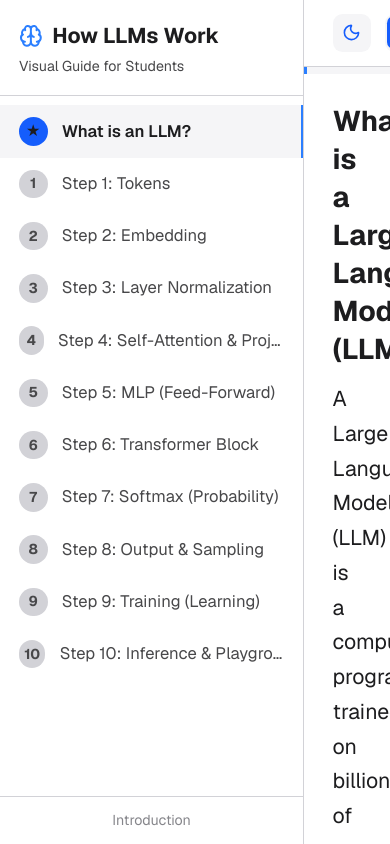
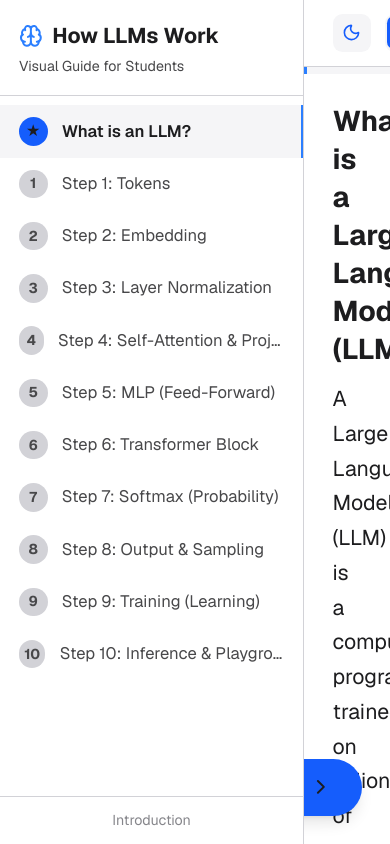
Before and after one commit to fatihalp/how-llm-works-for-dummies, a Next.js app: page /en in a window 390 px wide. Built offline with nearby package versions, Linux system fonts and the light colour scheme.

Commit message:
First - Turkish Added

```diff
--- a/src/app/[locale]/page.tsx
+++ b/src/app/[locale]/page.tsx
@@ -179,7 +179,7 @@ function AppContent() {
       </aside>
 
       {/* Main content */}
-      <main className="flex-1 flex flex-col overflow-hidden">
+      <main className="flex-1 flex flex-col overflow-hidden relative">
         {/* Top bar */}
         <header className="h-14 bg-slate-900/50 backdrop-blur border-b border-slate-700 flex items-center justify-between px-6 shrink-0 z-10">
           <h2 className="text-lg font-semibold text-white truncate max-w-[200px] sm:max-w-xs">{t(sections[currentStep].titleKey)}</h2>
@@ -260,7 +260,7 @@ function AppContent() {
         </div>
 
         {/* Content area */}
-        <div className="flex-1 overflow-y-auto p-6 md:p-10 relative">
+        <div className="flex-1 overflow-y-auto p-6 md:p-10 pb-24 relative">
           <AnimatePresence mode="wait" custom={direction}>
             <motion.div
               key={sections[currentStep].id + "_" + currentSlide + "_" + locale}
@@ -275,6 +275,19 @@ function AppContent() {
             </motion.div>
           </AnimatePresence>
         </div>
+
+        {/* Floating Next Button */}
+        {!(currentStep === sections.length - 1 && currentSlide === sections[currentStep].slidesCount - 1) && (
+          <div className="absolute bottom-6 right-6 md:bottom-10 md:right-10 z-20">
+            <button
+              onClick={next}
+              className="flex items-center gap-2 px-6 py-3 bg-blue-600 hover:bg-blue-500 text-white rounded-full font-semibold shadow-lg hover:shadow-xl transition-all hover:scale-105 duration-200 cursor-pointer text-base active:scale-95 group"
+            >
+              <span>{locale === "tr" ? "İleri" : "Next"}</span>
+              <ChevronRight className="w-5 h-5 group-hover:translate-x-1 transition-transform" />
+            </button>
+          </div>
+        )}
       </main>
     </div>
   );
--- a/src/i18n/translations.ts
+++ b/src/i18n/translations.ts
@@ -216,7 +216,7 @@ export const translations: Record<Locale, Record<string, string>> = {
   tr: {
     // App chrome
     "app.title": "LLM'ler Nasıl Çalışır",
-    "app.subtitle": "Öğrenci işi, çok kolay ve görsel rehber!",
+    "app.subtitle": "Beş yaşında gibi anlatıyoruz.",
     "app.step": "Adım {current} / {total}",
 
     // Sidebar section titles
@@ -234,7 +234,7 @@ export const translations: Record<Locale, Record<string, string>> = {
 
     // Overview
     "overview.title": "Büyük Dil Modeli (LLM) de Neyin Nesi?",
-    "overview.desc.0": "Büyük Dil Modeli (LLM), milyarlarca cümle okuyarak dildeki kalıpları öğrenmiş bir bilgisayar programıdır. Sıradaki kelimeyi tahmin ederek metinler üretebilir.",
+    "overview.desc.0": "Yapay zeka modelleri (LLM) inanılmaz. Eminim arka planı çok zor sanıyorsun. 10. adımda işin temel prensiplerini öğreneceğine söz veriyorum. Ufkun açılacak bak gör.",
     "overview.desc.1": "Tıpkı telefonlarımızdaki akıllı kelime tamamlama (klavye) gibidir. Aşağıda bunun nasıl çalıştığına dair birkaç örneği görebilirsin.",
     "overview.desc.2": "Sözümüz söz: Bu rehberin en başında kendi yazacağımız basit bir modeli eğitip test edeceğiz! Sonunda kendi cümlenizi yazıp modelin tahminlerini görebileceksiniz.",
     "overview.autocomplete": "Klavye üstündeki kelime tamamlama gibi düşün, ama çok daha zekisi:",
```
Also changed, not shown: 1 other file (tests, documents, lock files or other folders).
